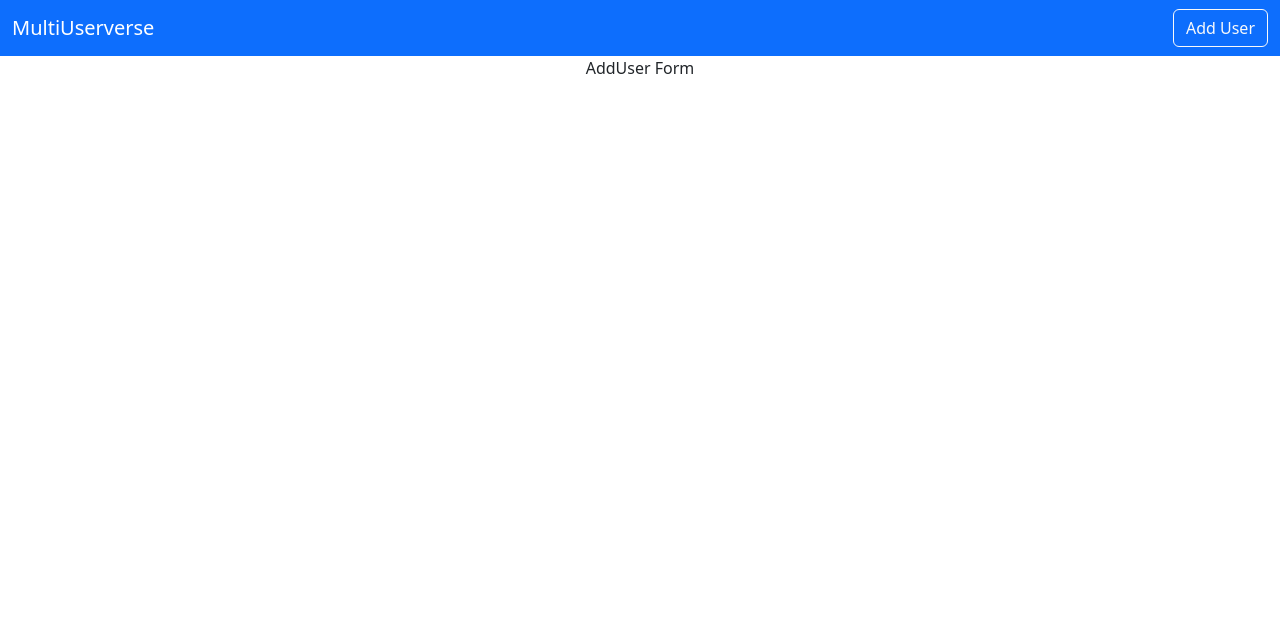
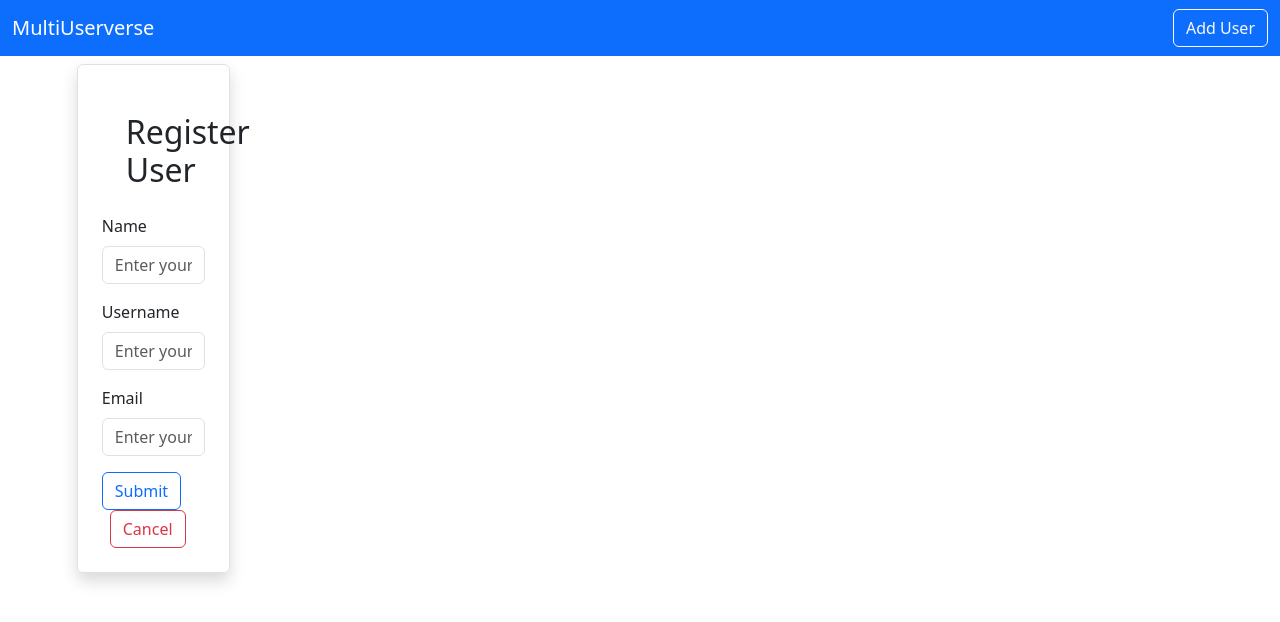
Before and after one commit to SC0425/multiuserverse_frontend_scartier, a React (Vite) app: page /adduser in a window 1280 px wide. Shown: the top 622 px of the page. Built offline with nearby package versions, Linux system fonts and the light colour scheme.

Commit message:
implemented add user form

```diff
--- a/src/users/AddUser.jsx
+++ b/src/users/AddUser.jsx
@@ -1,7 +1,26 @@
 import React from 'react'
 
 export default function AddUser() {
-  return (
-    <div className="custom-container">AddUser Form</div>
-  )
+    return <div className="container">
+        <div className="row">
+            <div className="col-md-6 offset-md-3 border rounded p-4 mt-2 shadow">
+                <h2 className="text-center m-4">Register User</h2>
+                <div className="mb-3">
+                    <label htmlFor="Name" className="form-label">Name</label>
+                    <input type={"text"} className="form-control" placeholder="Enter your name" name="name"/>
+                </div>
+                <div className="mb-3">
+                    <label htmlFor="Username" className="form-label">Username</label>
+                    <input type={"text"} className="form-control" placeholder="Enter your username" name="username"/>
+                </div>
+                <div className="mb-3">
+                    <label htmlFor="Email" className="form-label">Email</label>
+                    <input type={"text"} className="form-control" placeholder="Enter your email address" name="email"/>
+                </div>
+                <button type="submit" className="btn btn-outline-primary">Submit</button>
+                <button type="submit" className="btn btn-outline-danger mx-2">Cancel</button>
+            </div>
+        </div>
+    </div>
+
 }
```
